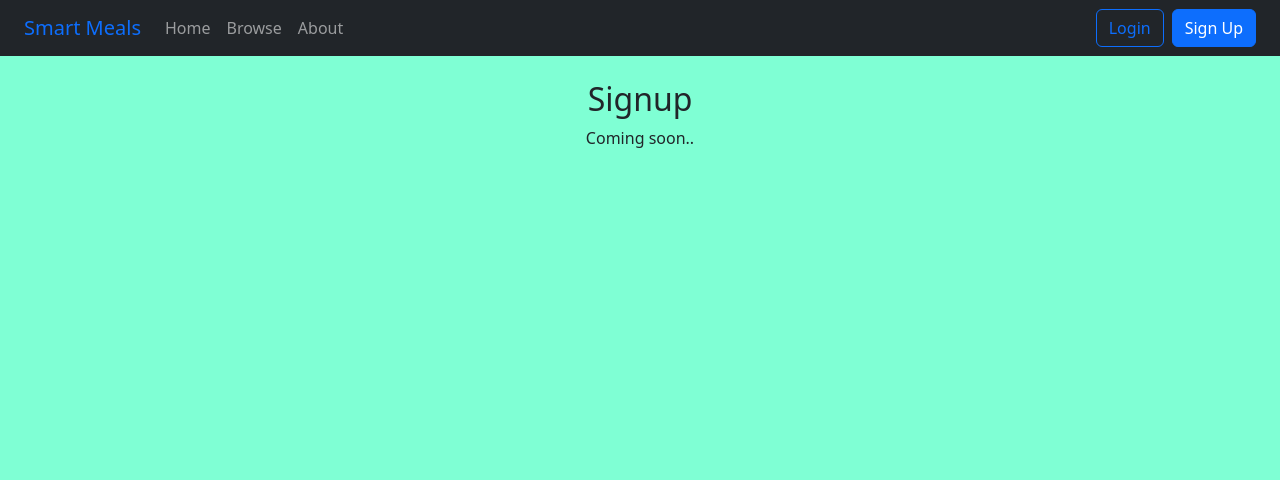
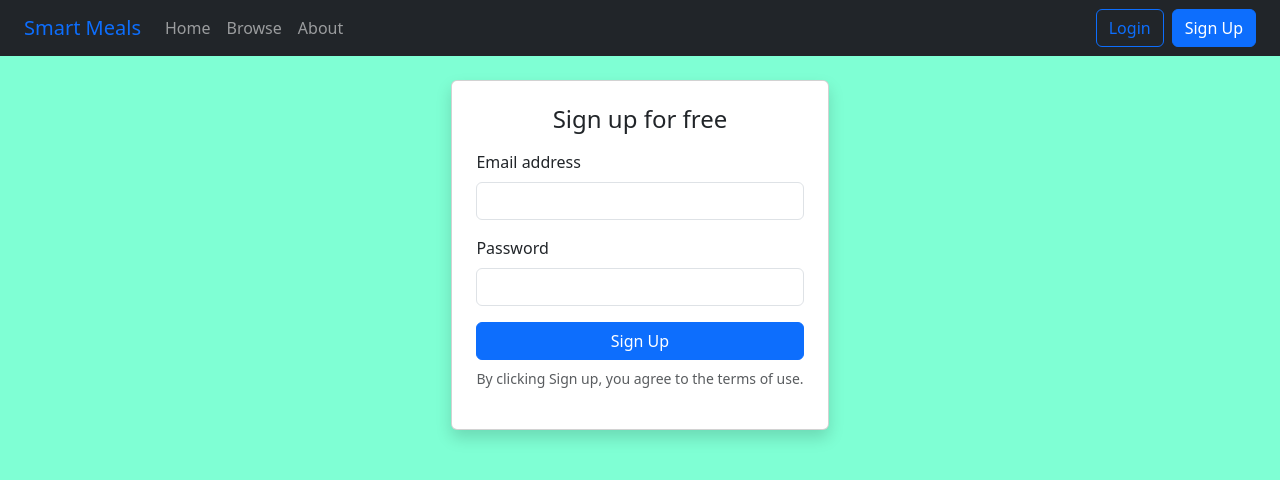
Before and after one commit to Venkat-Gorla/smartmeal-serverless, a React (Vite) app in the folder react-client/: page /signup in a window 1280 px wide. Shown: the top 480 px of the page. Built offline with nearby package versions, Linux system fonts and the light colour scheme.

Commit message:
[react client] Signup page using Bootstrap

```diff
--- a/react-client/src/pages/Signup.jsx
+++ b/react-client/src/pages/Signup.jsx
@@ -1,8 +1,57 @@
+import { useState } from "react";
+
 export default function Signup() {
+  const [email, setEmail] = useState("");
+  const [password, setPassword] = useState("");
+
+  const handleSignup = (e) => {
+    e.preventDefault();
+    // TODO: connect to signup logic
+    console.log("Signing up:", email, password);
+  };
+
   return (
-    <div className="text-center">
-      <h2>Signup</h2>
-      <p>Coming soon..</p>
+    <div className="d-flex justify-content-center align-items-center">
+      <div
+        className="card p-4 shadow"
+        style={{ minWidth: "320px", maxWidth: "400px" }}
+      >
+        <h4 className="mb-3 text-center">Sign up for free</h4>
+        <form onSubmit={handleSignup}>
+          <div className="mb-3">
+            <label htmlFor="signupEmail" className="form-label">
+              Email address
+            </label>
+            <input
+              type="email"
+              id="signupEmail"
+              className="form-control"
+              value={email}
+              onChange={(e) => setEmail(e.target.value)}
+              required
+            />
+          </div>
+          <div className="mb-3">
+            <label htmlFor="signupPassword" className="form-label">
+              Password
+            </label>
+            <input
+              type="password"
+              id="signupPassword"
+              className="form-control"
+              value={password}
+              onChange={(e) => setPassword(e.target.value)}
+              required
+            />
+          </div>
+          <button type="submit" className="btn btn-primary w-100">
+            Sign Up
+          </button>
+          <p className="text-muted small text-center mt-2">
+            By clicking Sign up, you agree to the terms of use.
+          </p>
+        </form>
+      </div>
     </div>
   );
 }
```
